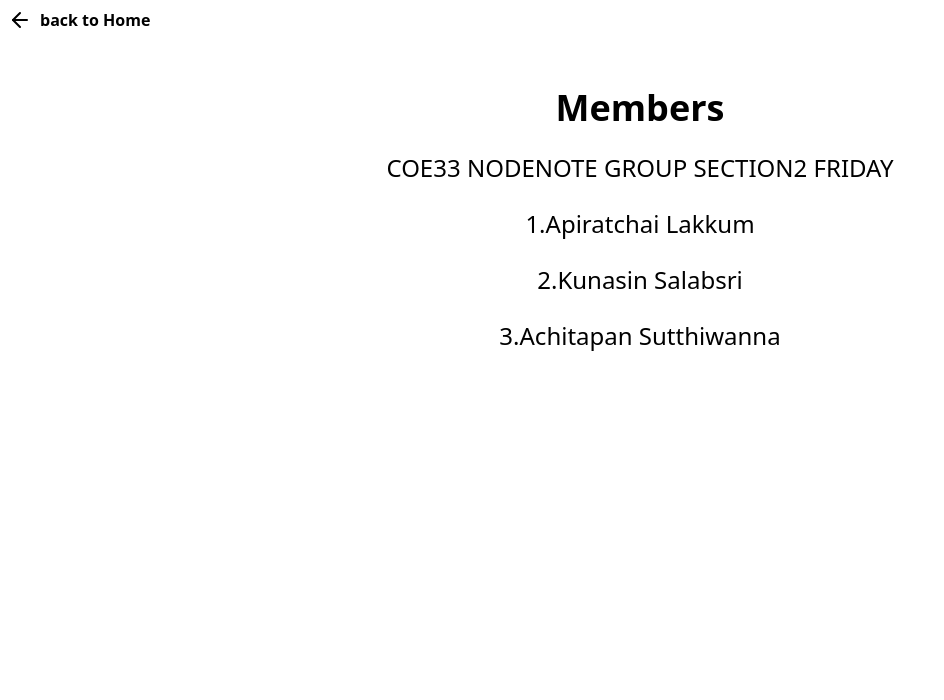
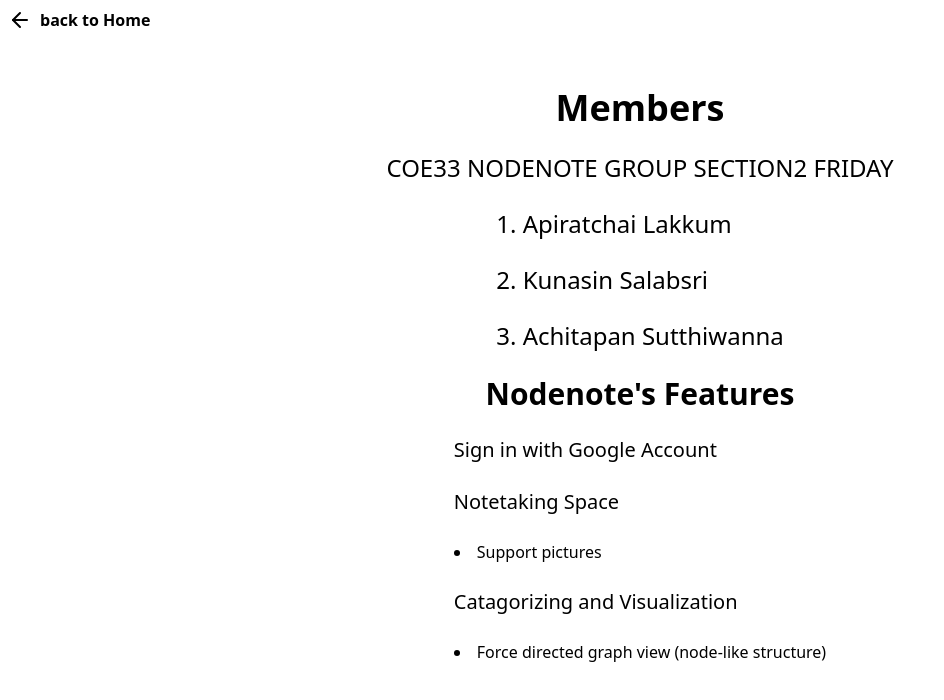
Before and after one commit to Apiratchai/Node-Note, a Next.js app in the folder node-note/: page /AboutUs in a window 1280 px wide. Shown: the top 700 px of the page, without its empty margins (0-944 px from the left). Built offline with nearby package versions, Linux system fonts and the light colour scheme; no server answers; what @edgestore/react would draw is missing.

Commit message:
change about us page, pop up email is still on going

```diff
--- a/node-note/components/ContactPopup.jsx
+++ b/node-note/components/ContactPopup.jsx
@@ -15,9 +15,9 @@ const ContactPopup = ({ open, onClose }) => {
           <div className="flex flex-col space-y-2">
             <h1 className="text-3xl mb-8 text-black text-center"> Contact Us </h1>
             {[
-              { name: "Apiratchai Lakkum", role: "Full stack", facebook: "https://web.facebook.com/profile.php?id=100088070056042", email: "" },
-              { name: "Kunasin Salabsri", role: "UI designer", facebook: "https://web.facebook.com/kunasin.salabsri.7", email: "" },
-              { name: "Achitapan Sutthiwanna", role: "Front end", facebook: "https://web.facebook.com/A.Sutthivanna", email: "" }
+              { name: "Apiratchai Lakkum", role: "Full stack", facebook: "https://web.facebook.com/profile.php?id=100088070056042", email: "apiratchai.l@kkumail.com" },
+              { name: "Kunasin Salabsri", role: "UI designer", facebook: "https://web.facebook.com/kunasin.salabsri.7", email: "kunasin.s@kkumail.com" },
+              { name: "Achitapan Sutthiwanna", role: "Front end", facebook: "https://web.facebook.com/A.Sutthivanna", email: "achitapan.s@kkumail.com" }
             ].map((member, index) => (
               <div key={index} className="flex flex-row justify-between items-center">
                 <div className="text-sm md:text-xl text-black">{member.name}</div>
--- a/node-note/components/Navbar.tsx
+++ b/node-note/components/Navbar.tsx
@@ -7,8 +7,8 @@ import { api } from "../convex/_generated/api";
 import { Id } from "../convex/_generated/dataModel";
 import { Banner } from "./Banner";
 import { Menu } from "./Menu";
+import { Publish } from "./Publish";
 import { Title } from "./Title";
-import { Publish } from "./Publish";
 
 interface NavbarProps {
     isCollapsed: boolean;
--- a/node-note/src/pages/AboutUs/index.jsx
+++ b/node-note/src/pages/AboutUs/index.jsx
@@ -1,6 +1,6 @@
+import { ArrowLeft } from "lucide-react";
 import { useRouter } from "next/router";
 import React from "react";
-import { ArrowLeft } from "lucide-react";
 
 function Index() {
   const router = useRouter();
@@ -9,17 +9,37 @@ function Index() {
   };
   return (
     <div className="flex flex-col min-h-screen">
-      <div role="button" className="flex flex-row justify-start m-2" onClick={goToLandPage}>
+      <div
+        role="button"
+        className="flex flex-row justify-start m-2"
+        onClick={goToLandPage}
+      >
         <ArrowLeft />
         <div className="font-semibold ml-2">back to Home</div>
       </div>
       <section className="w-screen flex-1 mt-12">
         <div className="flex justify-start items-center flex-col gap-6">
           <h5 className="font-bold text-4xl">Members</h5>
-          <p className="text-2xl uppercase font-light">CoE33 Nodenote Group section2 friday</p>
-          <p className="w-3/2 text-center text-2xl">1.Apiratchai Lakkum</p>
-          <p className="w-3/2 text-center text-2xl">2.Kunasin Salabsri</p>
-          <p className="w-3/2 text-center text-2xl">3.Achitapan Sutthiwanna</p>
+          <p className="text-2xl uppercase font-light">
+            CoE33 Nodenote Group section2 friday
+          </p>
+          <div className="flex justify-start items-start flex-col gap-6">
+            <p className="w-3/2 text-center text-2xl">1. Apiratchai Lakkum</p>
+            <p className="w-3/2 text-center text-2xl">2. Kunasin Salabsri</p>
+            <p className="w-3/2 text-center text-2xl">3. Achitapan Sutthiwanna</p>
+          </div>
+          <h5 className="font-bold text-3xl gap-y-5">Nodenote's Features</h5>
+          <div className="flex justify-center items-center">
+            <div className="flex justify-start items-start flex-col gap-6">
+              <p className="w-3/2 text-xl ">Sign in with Google Account</p>
+              <p className="w-3/2 text-xl ">Notetaking Space</p>
+              <li className="w-3/2 text-base list-disc">Support pictures</li>
+              <p className="w-3/2 text-xl ">Catagorizing and Visualization</p>
+              <li className="w-3/2 text-base list-disc">
+                Force directed graph view (node-like structure)
+              </li>
+            </div>
+          </div>
         </div>
       </section>
     </div>
--- a/node-note/src/pages/Notetaking/index.jsx
+++ b/node-note/src/pages/Notetaking/index.jsx
@@ -22,7 +22,7 @@ export default function Component() {
         {/* <HeadNavBar /> */}
         <div className="h-full flex flex-col items-center justify-center space-y-4">
           <div className="text-center animate-bounce duration-0"> {/* Added text-center class */}
-            Nice to meet you here {user.firstName}
+            Hi Hello {user.firstName}
           </div>
           <div className="flex text-2xl text-blue-600 font-semibold justify-center items-center border border-black rounded-full w-60 h-14 hover:bg-gray-200 hover:-translate-y-1 transition ease-in-out duration-300"
             role="button"
```
Also changed, not shown: 1 other file (tests, documents, lock files or other folders).
